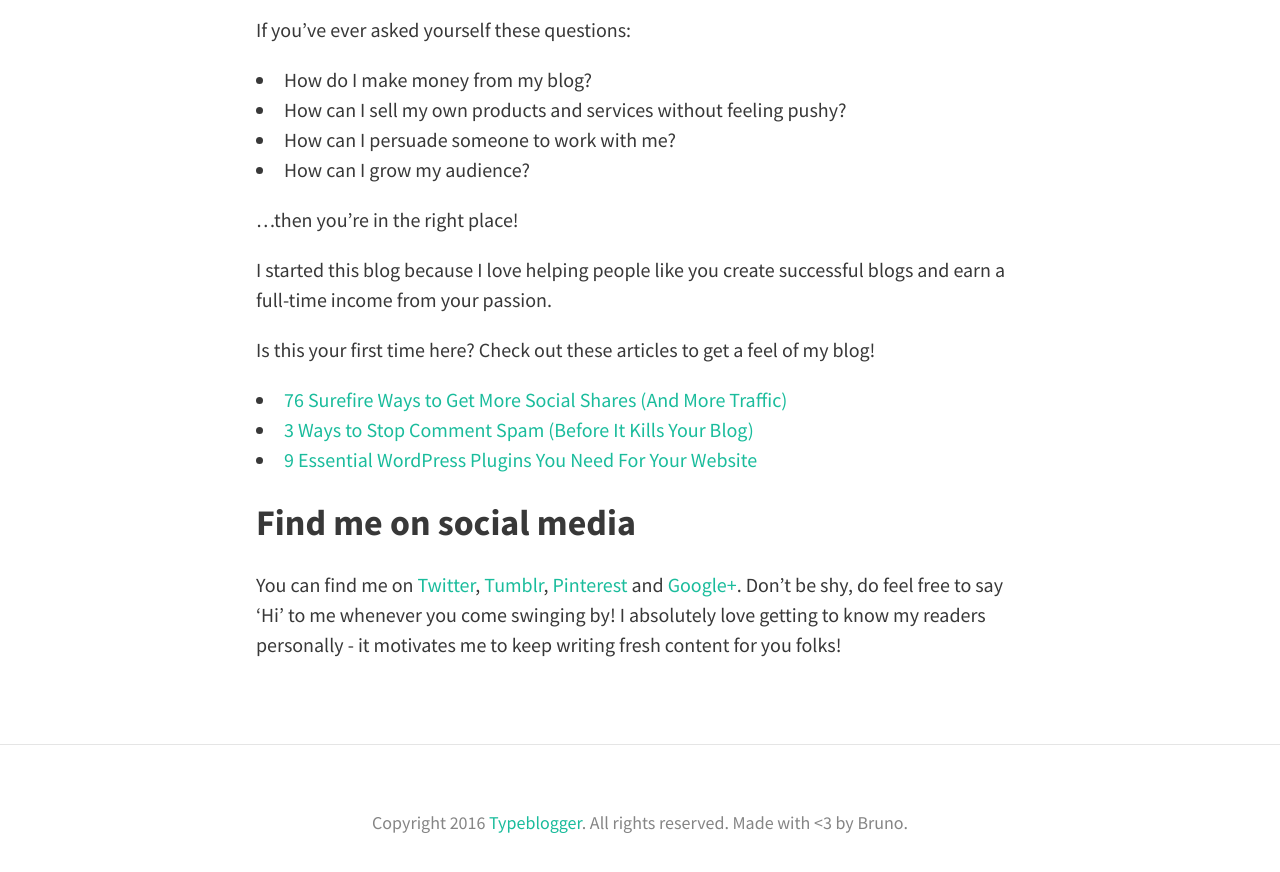
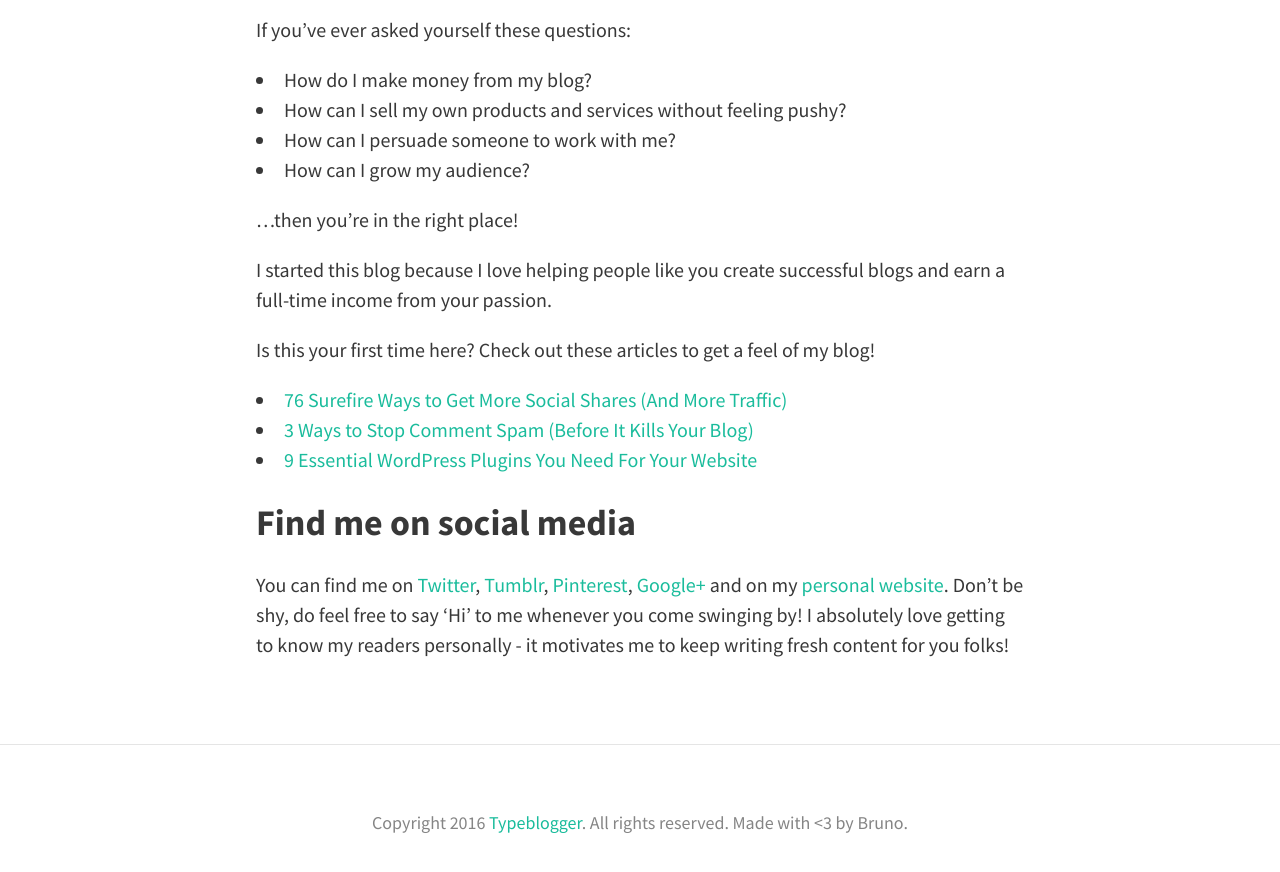
Before and after one commit to typeblogger/typeblogger.github.io, a Jekyll site: the page built from about.md, in a window 1280 px wide and 900 px high, scrolled down 622 px. Shown: the top 872 px of the window. Built offline with Jekyll 4.4.1, drawn with Linux system fonts in a browser that asks for light colours; nearby versions of some CDN libraries; comment, search, counter and statistics services are not loaded.

Commit message:
Updated about.md

```diff
--- a/about.md
+++ b/about.md
@@ -6,7 +6,7 @@
 published: true
 ---
 
-Hey there, I'm [Bruno](http://twitter.com/brunotandev). Welcome to Typeblogger, where I share actionable strategies to help smart bloggers like you grow a successful blog. I'm so glad you came here!
+Hey there, I'm [Bruno](https://brunotandev.github.io). Welcome to Typeblogger, where I share actionable strategies to help smart bloggers like you grow a successful blog. I'm so glad you came here!
 
 ## Who this blog is for
 
@@ -29,4 +29,4 @@
 
 ## Find me on social media
 
-You can find me on [Twitter](http://twitter.com/brunotandev), [Tumblr](http://brunotandev.tumblr.com), [Pinterest](http://pinterest.com/brunotandev) and [Google+](https://plus.google.com/105286767710255268585). Don't be shy, do feel free to say 'Hi' to me whenever you come swinging by! I absolutely love getting to know my readers personally - it motivates me to keep writing fresh content for you folks!
+You can find me on [Twitter](http://twitter.com/brunotandev), [Tumblr](http://brunotandev.tumblr.com), [Pinterest](http://pinterest.com/brunotandev), [Google+](https://plus.google.com/105286767710255268585) and on my [personal website](https://brunotandev.github.io/). Don't be shy, do feel free to say 'Hi' to me whenever you come swinging by! I absolutely love getting to know my readers personally - it motivates me to keep writing fresh content for you folks!
```
